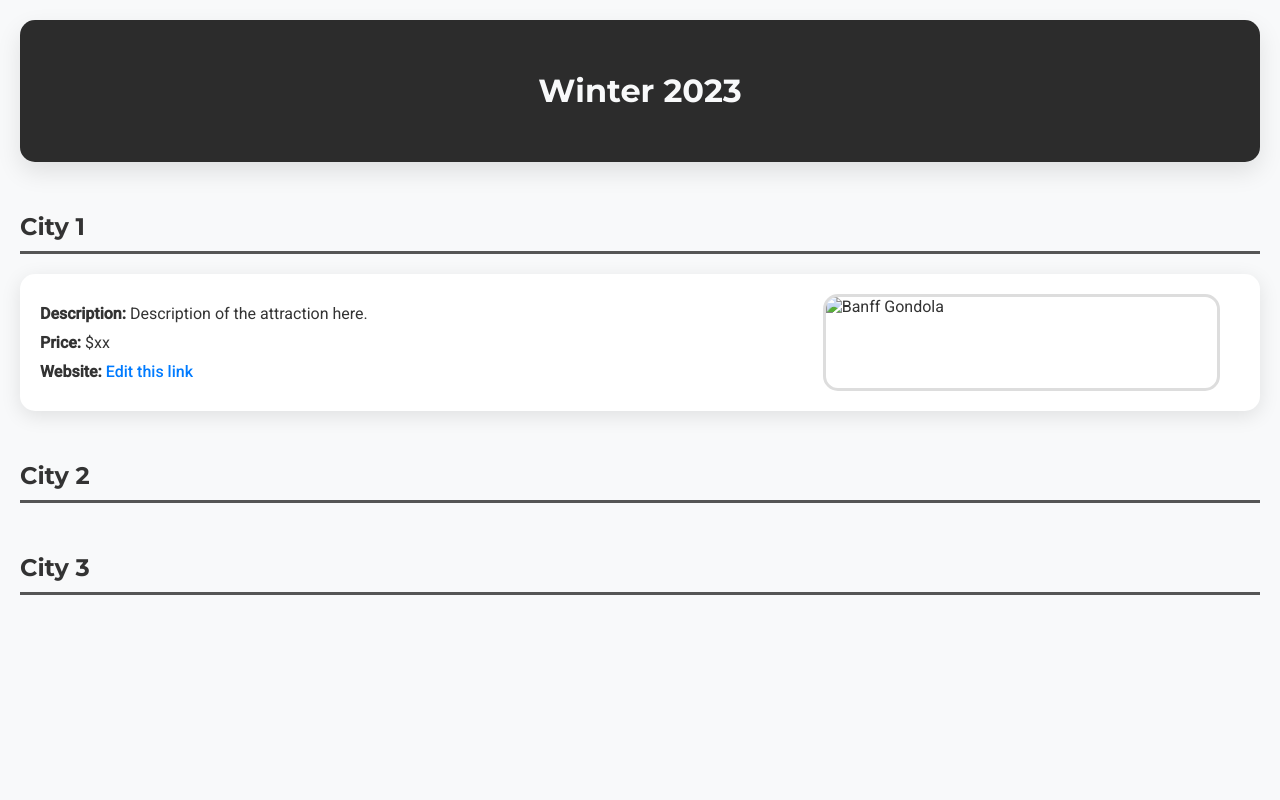
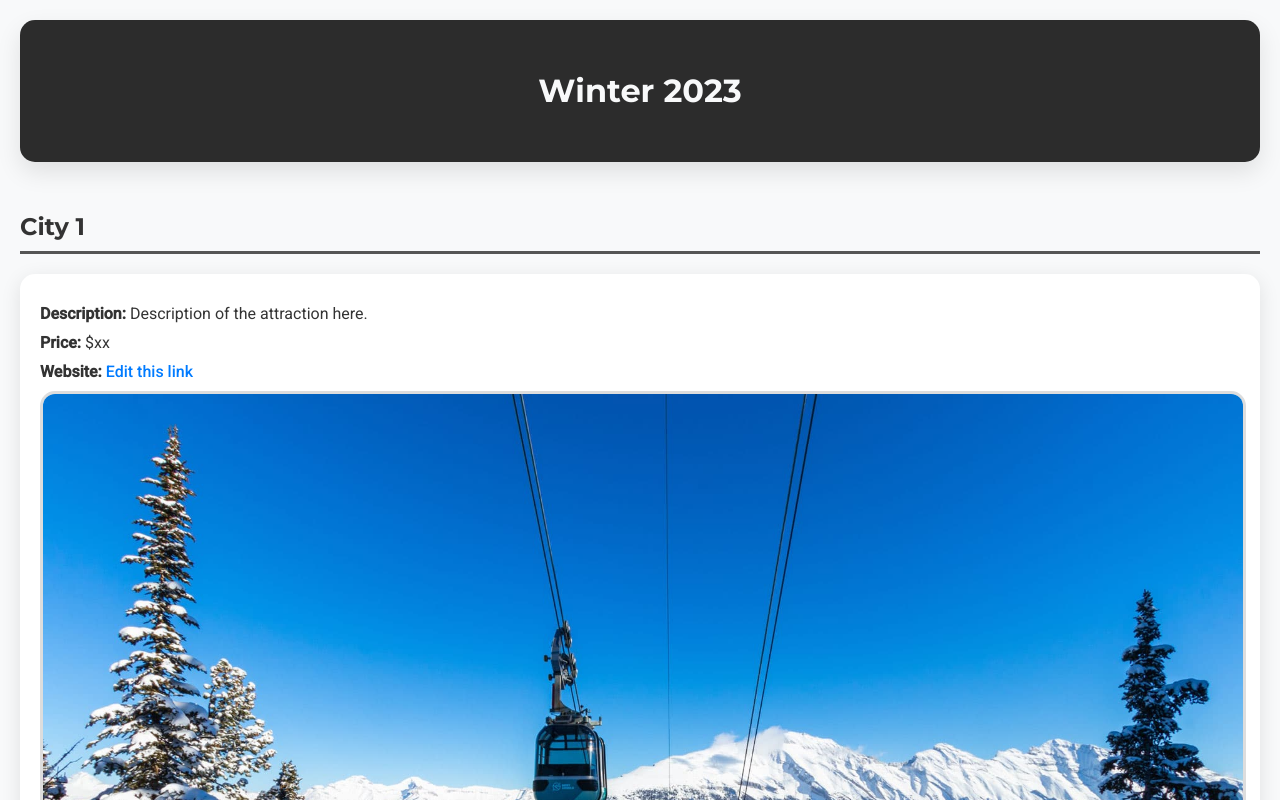
Before and after one commit to 3vilArtx/3vilArtx.github.io, a plain HTML site: page index.html in a window 1280 px wide. Shown: the top 800 px of the page. Drawn offline with Linux system fonts and the light colour scheme.

Commit message:
update index

```diff
--- a/index.html
+++ b/index.html
@@ -16,7 +16,7 @@
         <!-- Placeholder for 10 attractions -->
         <!-- Each attraction will follow this structure -->
         <div class="attraction">
-            <img src="/Users/petersaw/Documents/GitHub/3vilArtx.github.io" alt="Banff Gondola">
+            <img src="https://github.com/3vilArtx/3vilArtx.github.io/blob/main/gondola.jpeg" alt="Banff Gondola">
             <div class="attraction-info">
                 <p><strong>Description:</strong> Description of the attraction here.</p>
                 <p><strong>Price:</strong> $xx</p>
```
